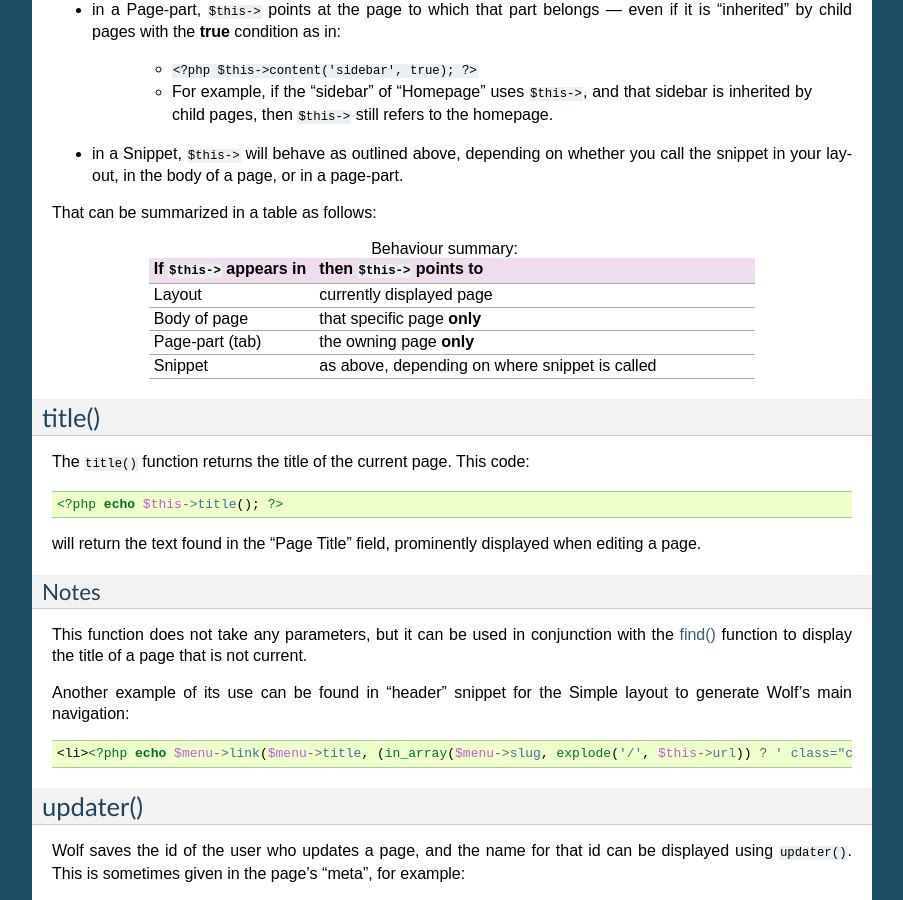
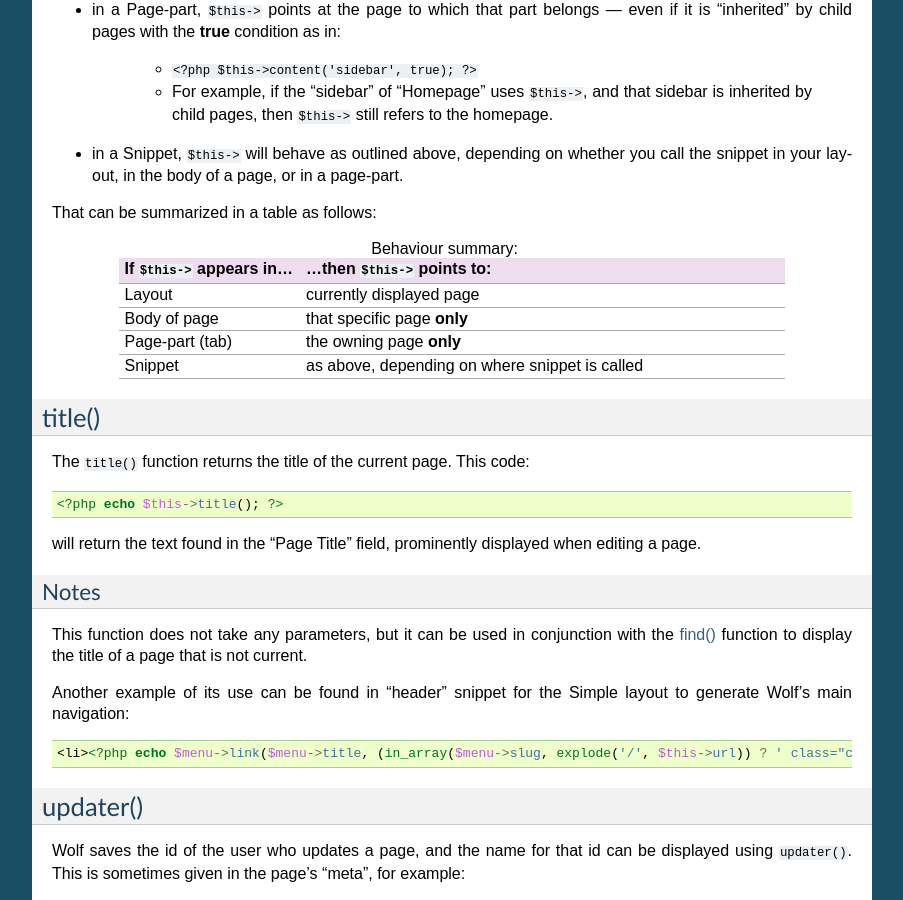
Before and after one commit to wolfcms/docs.wolfcms.org, a Sphinx documentation site: the page built from source/functions.rst, in a window 1280 px wide and 900 px high, scrolled down 19220 px. Shown: the whole window, without its empty margins (198-1101 px from the left). Built offline with Sphinx 7.4.7, drawn with Linux system fonts in a browser that asks for light colours; pages that are not in the unit, such as notebooks, are missing from menus.

Commit message:
Last iteration good; will this break it?

```diff
--- a/source/functions.rst
+++ b/source/functions.rst
@@ -1112,8 +1112,8 @@
    :header-rows: 1
    :widths: 15 40
 
-   *  -  If ``$this->`` appears in
-      -  then ``$this->`` points to
+   *  -  If ``$this->`` appears in...
+      -  ...then ``$this->`` points to:
    *  -  Layout
       -  currently displayed page
    *  -  Body of page
```
